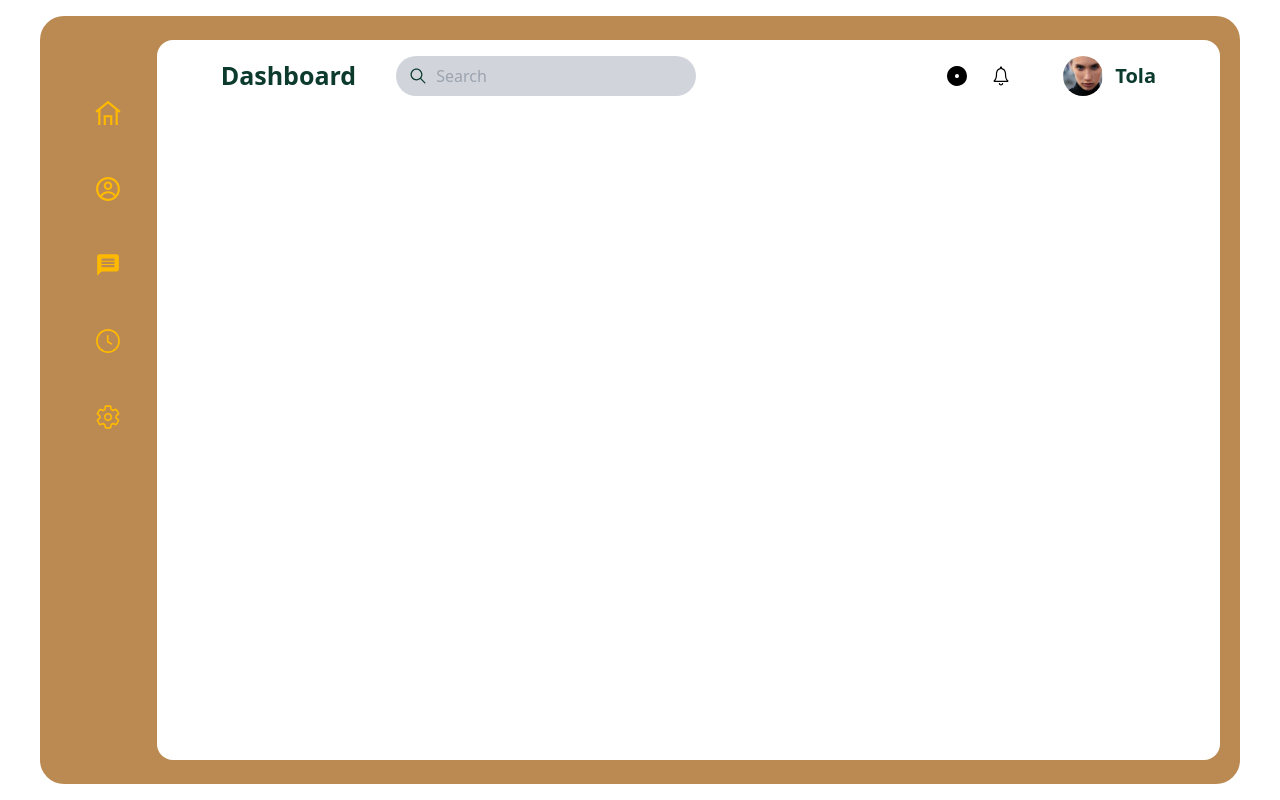
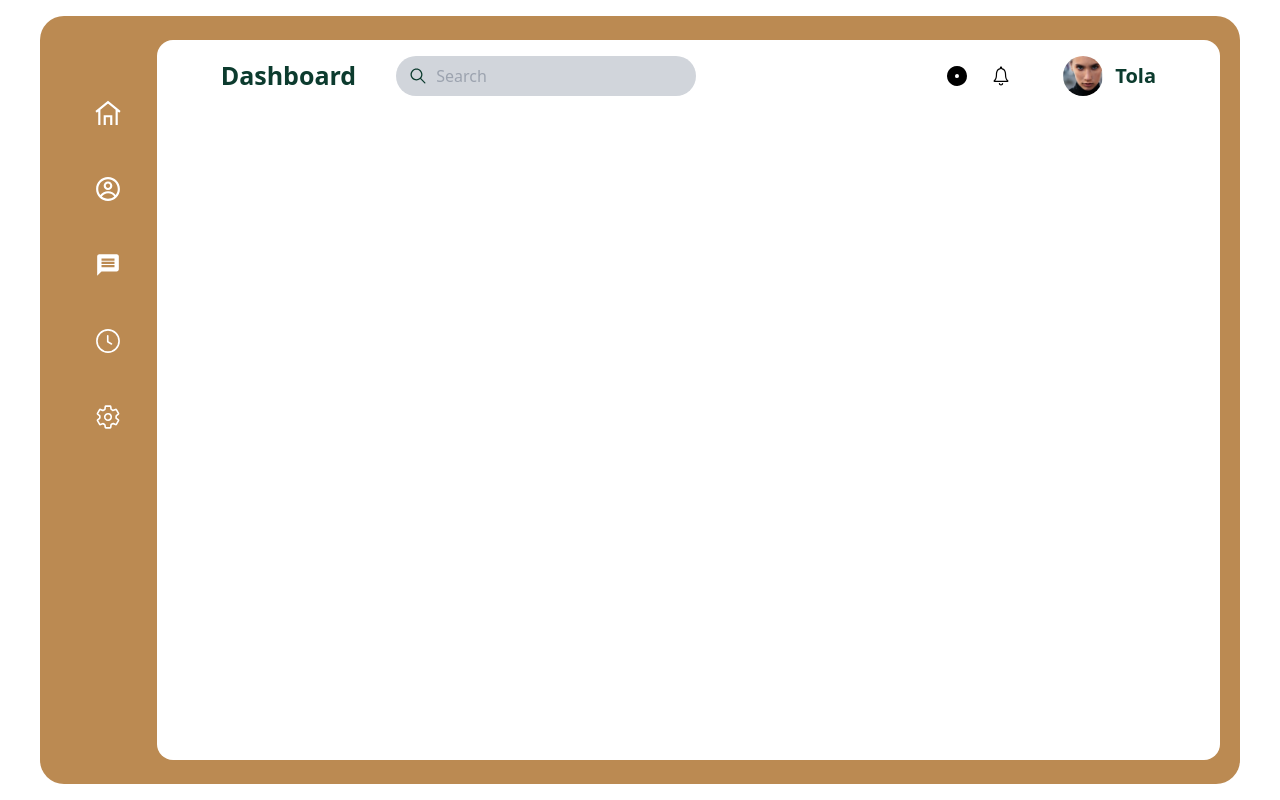
Before and after one commit to IamMishael06/Mars-Schedule, a React (Create React App) app: page / in a window 1280 px wide. Built offline with nearby package versions, Linux system fonts and the light colour scheme.

Commit message:
changed the icon color

```diff
--- a/src/dashboard/SideNav.jsx
+++ b/src/dashboard/SideNav.jsx
@@ -8,11 +8,11 @@ const SideNav = () => {
   return (
     <div>
       <div className='flex flex-col items-center justify-center gap-[50px]'>
-      <GrHome size={26} className='cursor-pointer text-[#FFBA00]' />
-      <CgProfile size={26} className='cursor-pointer text-[#FFBA00]' />
-      <MdMessage size={26} className='cursor-pointer text-[#FFBA00]' />
-      <GoClock size={26} className='cursor-pointer text-[#FFBA00]' />
-      <IoSettingsOutline size={26} className='cursor-pointer text-[#FFBA00]' />
+      <GrHome size={26} className='cursor-pointer text-[#FFF]' />
+      <CgProfile size={26} className='cursor-pointer text-[#FFF]' />
+      <MdMessage size={26} className='cursor-pointer text-[#FFF]' />
+      <GoClock size={26} className='cursor-pointer text-[#FFF]' />
+      <IoSettingsOutline size={26} className='cursor-pointer text-[#FFF]' />
       </div>
     </div>
   )
```
